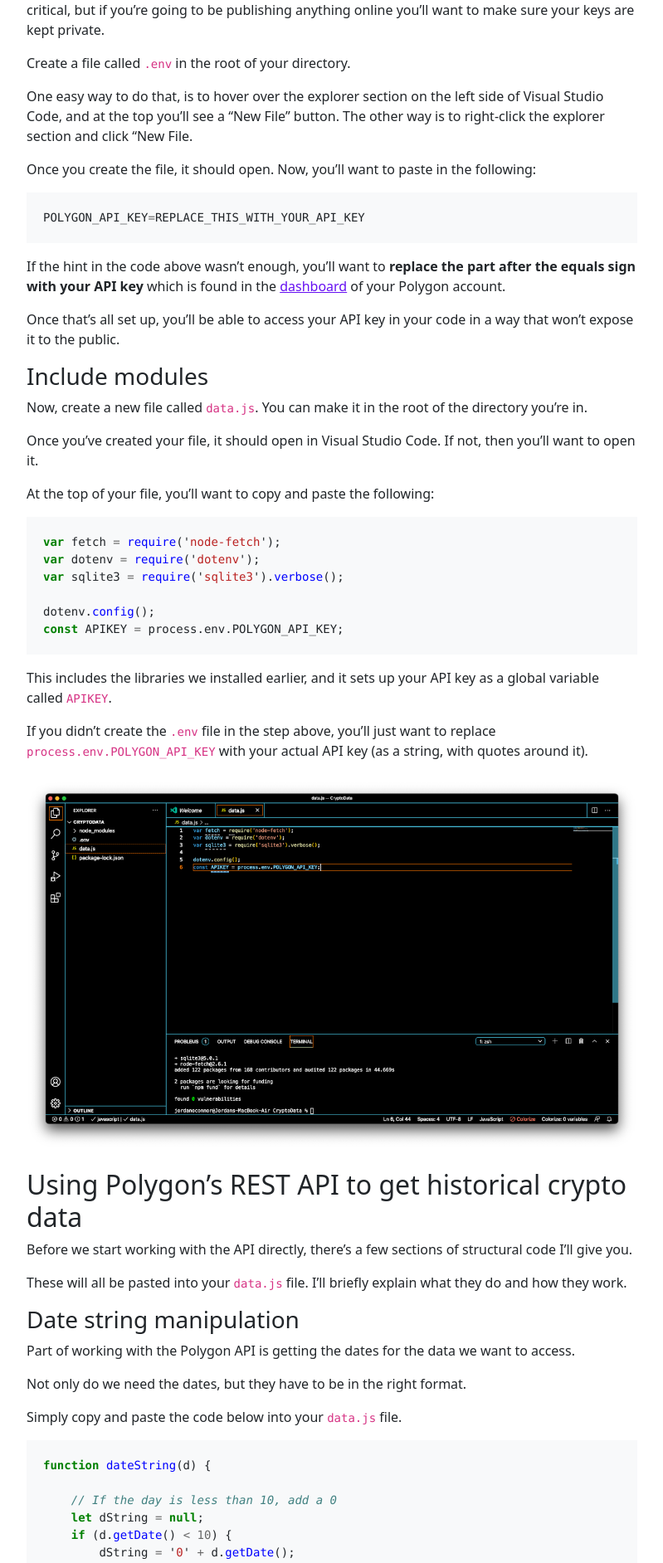
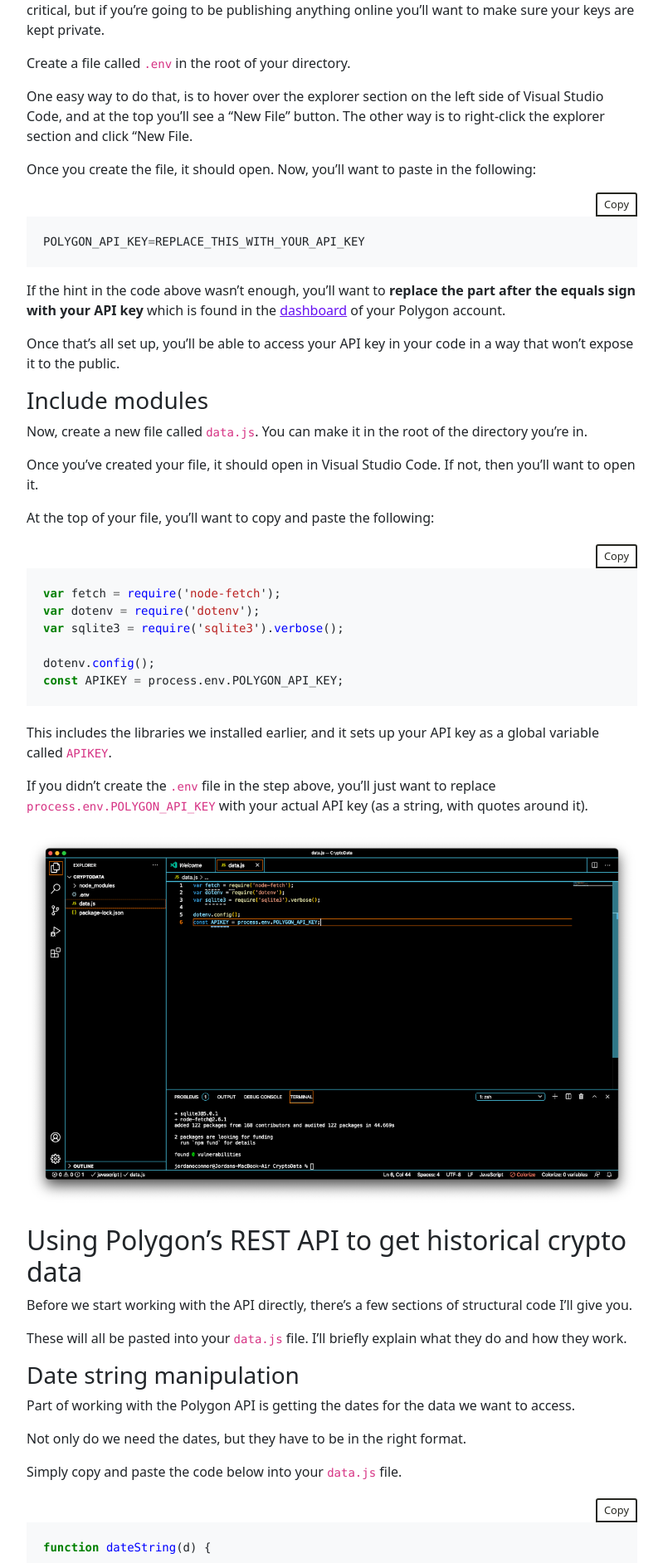
Before and after one commit to jdnoc/quantsecrets.com, a Jekyll site: the page built from _posts/2021-02-08-download-cryptocurrency-data.md, in a window 1280 px wide. Shown: the part 3690-5574 px from the top of the page at 83% size, without its empty margins (240-1039 px from the left). Built offline with Jekyll 4.4.1, drawn with Linux system fonts in a browser that asks for light colours; some of the changed text lies outside the part shown.

Commit message:
Added some copy buttons

```diff
--- a/_layouts/default.html
+++ b/_layouts/default.html
@@ -22,5 +22,6 @@
   {% include footer.html %}
 </body>
 <script src="/assets/js/bootstrap.min.js"></script>
+<script src="/assets/js/scripts.js"></script>
 
 </html>
--- a/assets/css/main.scss
+++ b/assets/css/main.scss
@@ -6,6 +6,11 @@
 pre {
     padding: 20px;
     background-color: $light;
+}
+
+.highlighter-rouge {
+        margin-top: 20px;
+    margin-bottom: 20px;
 }
 
 .highlight .hll { background-color: #ffffcc }
@@ -69,3 +74,42 @@ pre {
 .highlight .vg { color: #19177C } /* Name.Variable.Global */
 .highlight .vi { color: #19177C } /* Name.Variable.Instance */
 .highlight .il { color: #666666 } /* Literal.Number.Integer.Long */
+
+.copy-code-button {
+    color: #272822;
+    background-color: #FFF;
+    border-color: #272822;
+    border: 2px solid;
+    border-radius: 3px 3px 0px 0px;
+
+    /* right-align */
+    display: block;
+    margin-left: auto;
+    margin-right: 0;
+
+    margin-bottom: 0px;
+    padding: 3px 8px;
+    font-size: 0.8em;
+}
+
+.copy-code-button:hover {
+    cursor: pointer;
+    background-color: #F2F2F2;
+}
+
+.copy-code-button:focus {
+    /* Avoid an ugly focus outline on click in Chrome,
+       but darken the button for accessibility.
+       See https://stackoverflow.com/a/25298082/1481479 */
+    background-color: #E6E6E6;
+    outline: 0;
+}
+
+.copy-code-button:active {
+    background-color: #D9D9D9;
+}
+
+.highlight pre {
+    /* Avoid pushing up the copy buttons. */
+    margin: 0;
+}
--- /dev/null
+++ b/assets/js/scripts.js
@@ -0,0 +1,46 @@
+function addCopyButtons(clipboard) {
+    document.querySelectorAll('pre').forEach(function (codeBlock) {
+        var button = document.createElement('button');
+        button.className = 'copy-code-button';
+        button.type = 'button';
+        button.innerText = 'Copy';
+
+        button.addEventListener('click', function () {
+            clipboard.writeText(codeBlock.innerText).then(function () {
+                /* Chrome doesn't seem to blur automatically,
+                   leaving the button in a focused state. */
+                button.blur();
+
+                button.innerText = 'Copied!';
+
+                setTimeout(function () {
+                    button.innerText = 'Copy';
+                }, 2000);
+            }, function (error) {
+                button.innerText = 'Error';
+            });
+        });
+
+        var pre = codeBlock.parentNode;
+        if (pre.parentNode.classList.contains('highlight')) {
+            var highlight = pre.parentNode;
+            highlight.parentNode.insertBefore(button, highlight);
+        } else {
+            pre.parentNode.insertBefore(button, pre);
+        }
+    });
+}
+
+if (navigator && navigator.clipboard) {
+    addCopyButtons(navigator.clipboard);
+} else {
+    var script = document.createElement('script');
+    script.src = 'https://cdnjs.cloudflare.com/ajax/libs/clipboard-polyfill/2.7.0/clipboard-polyfill.promise.js';
+    script.integrity = 'sha256-waClS2re9NUbXRsryKoof+F9qc1gjjIhc2eT7ZbIv94=';
+    script.crossOrigin = 'anonymous';
+    script.onload = function () {
+        addCopyButtons(clipboard);
+    };
+
+    document.body.appendChild(script);
+}
```
